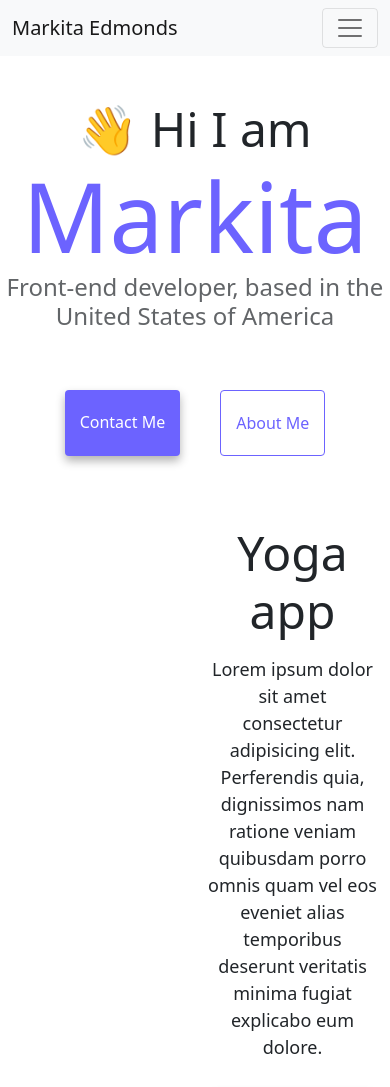
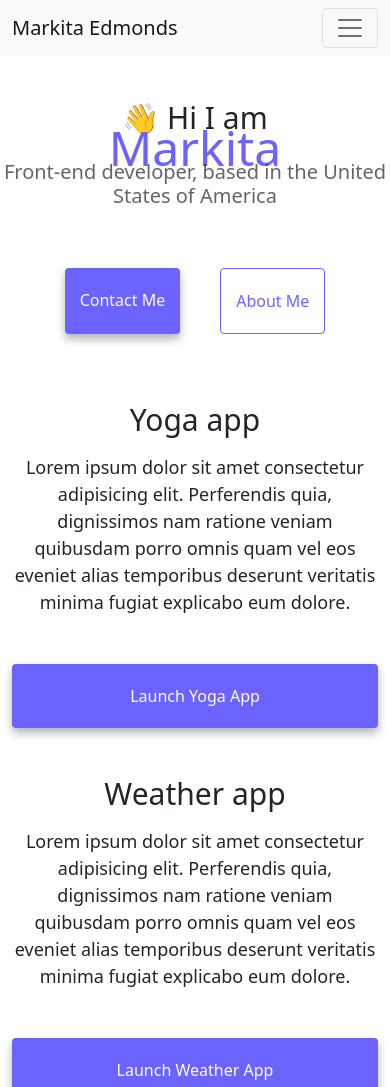
Before and after one commit to kitapedmonds/Homework-week4, a website: page index.html in a window 390 px wide. Shown: the top 1087 px of the page. Drawn offline with nearby package versions, Linux system fonts and the light colour scheme.

Commit message:
made mobile friendly
Made mobile friendly

```diff
--- a/index.html
+++ b/index.html
@@ -86,14 +86,14 @@
     </div>
     <div class="container">
       <div class="row">
-        <div class="col-6">
+        <div class="col-sm-6">
           <img
             src="/images/yoga.png"
             alt="Yoga Pose"
             class="img-fluid rounded d-none d-md-block"
           />
         </div>
-        <div class="col-6">
+        <div class="col-sm-6">
           <h2 class="mb-3">Yoga app</h2>
           <p>
             Lorem ipsum dolor sit amet consectetur adipisicing elit. Perferendis
@@ -107,7 +107,7 @@
         </div>
       </div>
       <div class="row mt-5">
-        <div class="col-6">
+        <div class="col-sm-6">
           <h2 class="mb-3">Weather app</h2>
           <p>
             Lorem ipsum dolor sit amet consectetur adipisicing elit. Perferendis
@@ -119,7 +119,7 @@
             <a href="#" class="primary-link">Launch Weather App</a>
           </div>
         </div>
-        <div class="col-6">
+        <div class="col-sm-6">
           <img
             src="/images/weather.png"
             alt="Weather Project"
@@ -128,14 +128,14 @@
         </div>
       </div>
       <div class="row mt-5">
-        <div class="col-6">
+        <div class="col-sm-6">
           <img
             src="/images/yogurt.png"
             alt="Yogurt Project"
             class="img-fluid rounded d-none d-md-block"
           />
         </div>
-        <div class="col-6">
+        <div class="col-sm-6">
           <h2 class="mb-3">Yogurt app</h2>
           <p>
             Lorem ipsum dolor sit amet consectetur adipisicing elit. Perferendis
--- a/style.css
+++ b/style.css
@@ -89,9 +89,25 @@ p {
 @media (max-width: 576px) {
   h1 {
     color: #6c63ff;
+    font-size: 48px;
+    line-height: 0.5;
+    text-align: center;
   }
-  body {
+  h2 {
+    font-size: 30px;
     text-align: center;
+  }
+  h3 {
+    font-size: 20px;
+    margin-bottom: none;
+    text-align: center;
+  }
+  p {
+    text-align: center;
+  }
+
+  .primary-link {
     display: block;
+    text-align: center;
   }
 }
```
Also changed, not shown: about.html (+3 -3 lines).
